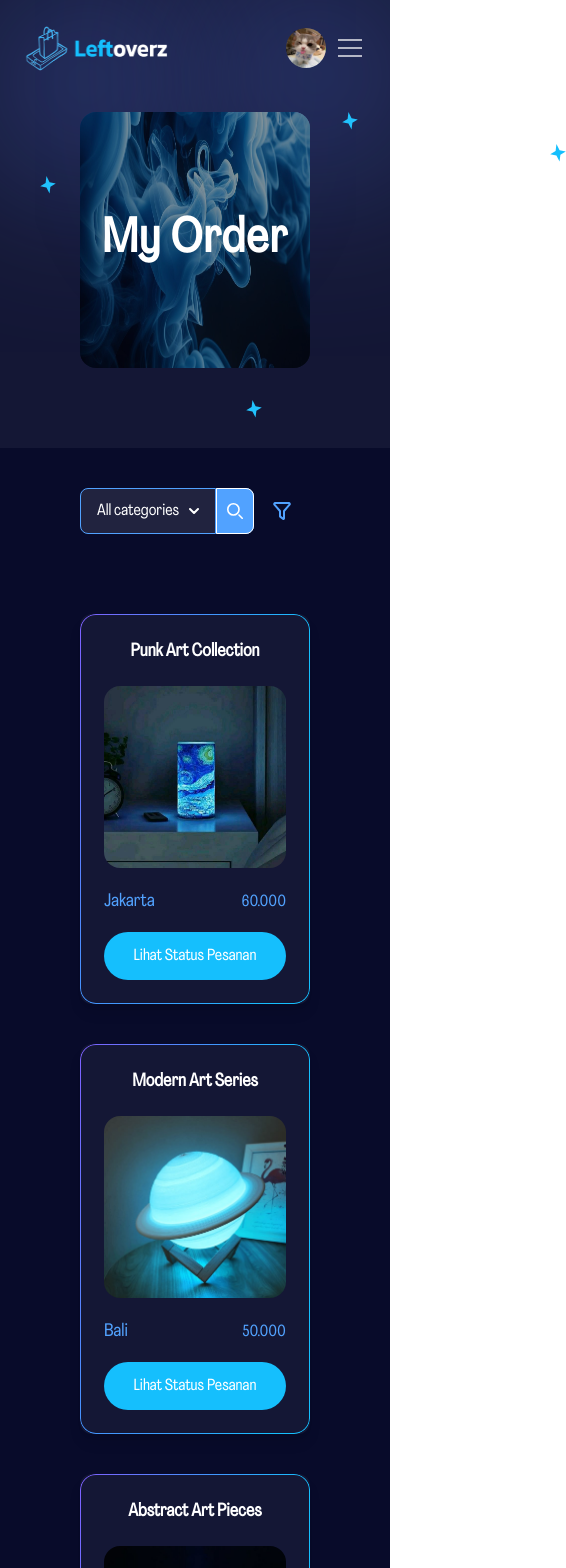
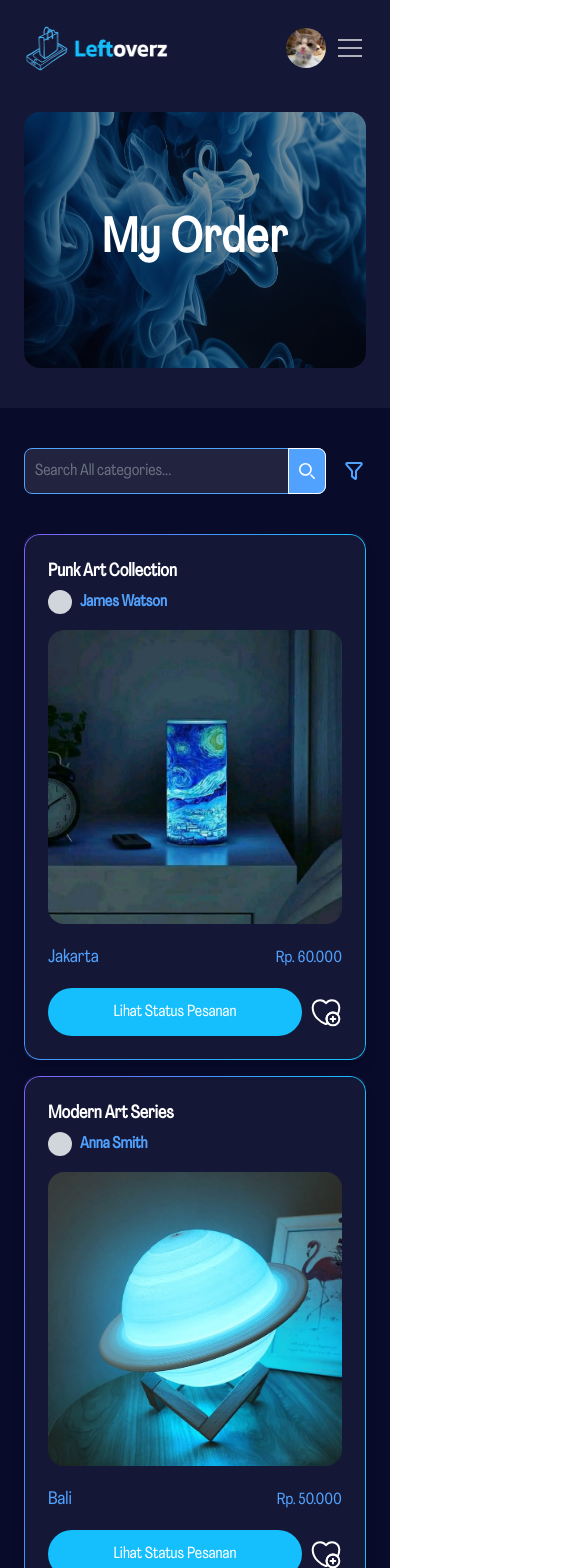
Before and after one commit to Al1en131/Leftoverz, a Next.js app: page /buyer/my-order in a window 390 px wide. Shown: the top 1568 px of the page, 566 px wide, since content can reach past the window. Built offline with nearby package versions, Linux system fonts and the light colour scheme.

Commit message:
update responsive page

```diff
--- a/src/app/buyer/favorite/page.tsx
+++ b/src/app/buyer/favorite/page.tsx
@@ -58,7 +58,7 @@ const data = [
   },
 ];
 
-export default function ProductFavorite() {
+export default function Favorite() {
   const [open, setOpen] = useState(false);
   const [image, setImage] = useState<string | null>(null);
   const [priceFrom, setPriceFrom] = useState("");
@@ -68,7 +68,7 @@ export default function ProductFavorite() {
   const handleImageUpload = (event: React.ChangeEvent<HTMLInputElement>) => {
     const file = event.target.files?.[0];
     if (file) {
-      setImage(URL.createObjectURL(file)); // Simpan URL gambar untuk ditampilkan
+      setImage(URL.createObjectURL(file));
     }
   };
   const [dropdownOpen, setDropdownOpen] = useState(false);
@@ -95,45 +95,44 @@ export default function ProductFavorite() {
           height={100}
           alt=""
           src="/images/bubble.svg"
-          className="h-[356px] w-[356px] absolute top-0 left-0"
+          className="h-[356px] w-[356px] max-lg:hidden absolute top-0 left-0"
         />
         <Image
           width={100}
           height={100}
           alt=""
           src="/images/bubble-2.svg"
-          className="h-[356px] w-[356px] absolute top-0 right-0"
+          className="h-[356px] w-[356px] max-lg:hidden absolute top-0 right-0"
         />
         <Image
           width={100}
           height={100}
           alt=""
           src="/images/Star-1.svg"
-          className="w-4 absolute top-28 right-8 -z-0"
+          className="w-4 absolute top-28 max-lg:hidden right-8 -z-0"
         />
         <Image
           width={100}
           height={100}
           alt=""
           src="/images/Star-1.svg"
-          className="w-4 absolute top-[400px] right-32 -z-0"
+          className="w-4 absolute top-[400px] max-lg:hidden right-32 -z-0"
         />
         <Image
           width={100}
           height={100}
           alt=""
           src="/images/Star-1.svg"
-          className="w-4 absolute top-44 left-10 -z-0"
+          className="w-4 absolute top-44 max-lg:hidden left-10 -z-0"
         />
         <Image
           width={100}
           height={100}
           alt=""
           src="/images/Star-1.svg"
-          className="w-4 absolute top-36 left-[550px] -z-0"
+          className="w-4 absolute top-36 left-[550px] max-lg:hidden -z-0"
         />
-        {/* Hero Section */}
-        <div className="bg-white/5 pt-28 pb-20 w-full px-20 flex flex-col items-center gap-6 relative">
+        <div className="bg-white/5 pt-28 md:pb-20 max-lg:pb-10 w-full md:px-20 max-lg:px-6 flex flex-col items-center gap-6 relative">
           <div className="relative w-full">
             <Image
               width={600}
@@ -143,24 +142,20 @@ export default function ProductFavorite() {
               className="rounded-2xl w-full h-64"
             />
             <div className="absolute top-0 left-0 w-full h-full bg-black opacity-40 rounded-2xl z-40"></div>
-            <h1 className="text-5xl md:text-8xl tracking-wide text-white font-bold text-center absolute inset-0 flex justify-center items-center z-50">
+            <h1 className="max-lg:text-5xl md:text-8xl tracking-wide text-white font-bold text-center absolute inset-0 flex justify-center items-center z-50">
               Favorite
             </h1>
           </div>
         </div>
-
-        {/* Search & Filter */}
-        <div className="py-10 px-20 flex justify-between items-center">
-          {/* Search Form */}
+        <div className="py-10 md:px-20 max-lg:px-6 flex justify-between items-center">
           <form className="w-full mx-auto relative">
             <div className="flex">
-              {/* Dropdown Button */}
               <button
                 onClick={(e) => {
                   e.preventDefault();
                   setDropdownOpen(!dropdownOpen);
                 }}
-                className="shrink-0 z-10 inline-flex items-center py-2.5 px-4 text-base font-medium text-white bg-white/10 border border-blue-400 rounded-s-lg hover:bg-white/5"
+                className="shrink-0 z-10 md:inline-flex hidden items-center py-2.5 px-4 text-base font-medium text-white bg-white/10 border border-blue-400 rounded-s-lg hover:bg-white/5"
                 type="button"
               >
                 {selectedCategory}
@@ -179,7 +174,6 @@ export default function ProductFavorite() {
                 </svg>
               </button>
 
-              {/* Dropdown Menu */}
               {dropdownOpen && (
                 <div
                   ref={dropdownRef}
@@ -210,7 +204,7 @@ export default function ProductFavorite() {
               <div className="relative w-full">
                 <input
                   type="search"
-                  className="block p-2.5 w-full z-20 text-base text-white bg-white/10 rounded-e-lg border border-blue-400"
+                  className="block p-2.5 w-full z-20 text-base text-white bg-white/10 md:rounded-e-lg max-lg:rounded-lg border border-blue-400"
                   placeholder={`Search ${selectedCategory}...`}
                   required
                 />
@@ -232,10 +226,9 @@ export default function ProductFavorite() {
             </div>
           </form>
           <div className="relative">
-            {/* Filter Button */}
             <button
               onClick={() => setOpen(!open)}
-              className="text-blue-400 bg-primary-700 hover:bg-primary-800 font-medium rounded-lg text-sm px-4 py-2.5 inline-flex items-center"
+              className="text-blue-400 bg-primary-700 hover:bg-primary-800 font-medium rounded-lg text-sm ps-4 py-2.5 inline-flex items-center"
             >
               <svg
                 className="w-6 h-6"
@@ -254,12 +247,9 @@ export default function ProductFavorite() {
                 />
               </svg>
             </button>
-            {/* Dropdown */}
             {open && (
               <div className="absolute z-10 w-72 p-4 right-0 top-10 bg-black/50 border border-white rounded-lg shadow-lg mt-2">
                 <h6 className="mb-3 text-sm font-medium text-white">Filter</h6>
-
-                {/* Upload Image */}
                 <div className="mb-3">
                   <label className="text-sm font-medium text-white">
                     Upload Image
@@ -279,8 +269,6 @@ export default function ProductFavorite() {
                     className="mt-2 rounded-lg"
                   />
                 )}
-
-                {/* Price Range */}
                 <div className="mb-3">
                   <label className="text-sm font-medium text-white">
                     Price
@@ -302,8 +290,6 @@ export default function ProductFavorite() {
                     />
                   </div>
                 </div>
-
-                {/* Sort By */}
                 <div className="relative">
                   <Listbox value={selected} onChange={setSelected}>
                     <Listbox.Button className="w-full p-2 border rounded-lg text-white bg-white/30">
@@ -326,14 +312,13 @@ export default function ProductFavorite() {
             )}
           </div>
         </div>
-        <div className="py-10 px-20 w-full">
-          <div className="grid grid-cols-1 sm:grid-cols-2 lg:grid-cols-3 gap-10 z-50">
+        <div className="md:py-10 max-lg:pt-0 max-lg:pb-10 md:px-20 max-lg:px-6 w-full">
+          <div className="grid grid-cols-1 sm:grid-cols-2 lg:grid-cols-3 md:gap-10 max-lg:gap-4 z-50">
             {data.map((item, index) => (
               <div
                 key={index}
                 className="w-full p-6 rounded-xl border_section shadow-lg bg-white/5 relative"
               >
-                {/* Bagian Atas */}
                 <div className="mb-4 flex justify-between items-center">
                   <div className="block">
                     <h3 className="text-white text-lg mb-1 font-bold">
@@ -354,20 +339,16 @@ export default function ProductFavorite() {
                     className="w-full rounded-2xl"
                   />
                 </div>
-
-                {/* Bagian Bawah */}
                 <div className="my-4 flex justify-between items-center">
                   <p className="text-blue-400 text-lg">{item.location}</p>
-                  <p className="text-blue-400 text-base">{item.price}</p>
+                  <p className="text-blue-400 text-base">Rp. {item.price}</p>
                 </div>
-
-                {/* Tombol Beli */}
                 <div className="w-full flex justify-between items-center gap-2 text-white">
                   <Link
-                    href=""
+                    href="/product/detail"
                     className="bg-[#15BFFD] px-6 py-3 text-center w-full text-white rounded-full hover:bg-transparent z-50 hover:text-[#15BFFD] hover:border-2 hover:border-[#15BFFD]"
                   >
-                    Beli
+                    Lihat Detail
                   </Link>
                   <Image
                     src="/images/heart-remove.svg"
--- a/src/app/buyer/my-order/page.tsx
+++ b/src/app/buyer/my-order/page.tsx
@@ -15,36 +15,42 @@ const options = [
 
 const data = [
   {
+    name: "James Watson",
     title: "Punk Art Collection",
     location: "Jakarta",
     image: "/images/hero-2.jpg",
     price: "60.000",
   },
   {
+    name: "Anna Smith",
     title: "Modern Art Series",
     location: "Bali",
     image: "/images/hero-3.jpg",
     price: "50.000",
   },
   {
+    name: "John Doe",
     title: "Abstract Art Pieces",
     location: "Surabaya",
     image: "/images/hero-4.jpg",
     price: "60.000",
   },
   {
+    name: "James Watson",
     title: "Punk Art Collection",
     location: "Jakarta",
     image: "/images/hero-2.jpg",
     price: "60.000",
   },
   {
+    name: "Anna Smith",
     title: "Modern Art Series",
     location: "Bali",
     image: "/images/hero-3.jpg",
     price: "60.000",
   },
   {
+    name: "John Doe",
     title: "Abstract Art Pieces",
     location: "Surabaya",
     image: "/images/hero-4.jpg",
@@ -62,7 +68,7 @@ export default function MyOrder() {
   const handleImageUpload = (event: React.ChangeEvent<HTMLInputElement>) => {
     const file = event.target.files?.[0];
     if (file) {
-      setImage(URL.createObjectURL(file)); // Simpan URL gambar untuk ditampilkan
+      setImage(URL.createObjectURL(file));
     }
   };
   const [dropdownOpen, setDropdownOpen] = useState(false);
@@ -89,45 +95,44 @@ export default function MyOrder() {
           height={100}
           alt=""
           src="/images/bubble.svg"
-          className="h-[356px] w-[356px] absolute top-0 left-0"
+          className="h-[356px] w-[356px] max-lg:hidden absolute top-0 left-0"
         />
         <Image
           width={100}
           height={100}
           alt=""
           src="/images/bubble-2.svg"
-          className="h-[356px] w-[356px] absolute top-0 right-0"
+          className="h-[356px] w-[356px] max-lg:hidden absolute top-0 right-0"
         />
         <Image
           width={100}
           height={100}
           alt=""
           src="/images/Star-1.svg"
-          className="w-4 absolute top-28 right-8 -z-0"
+          className="w-4 absolute top-28 max-lg:hidden right-8 -z-0"
         />
         <Image
           width={100}
           height={100}
           alt=""
           src="/images/Star-1.svg"
-          className="w-4 absolute top-[400px] right-32 -z-0"
+          className="w-4 absolute top-[400px] max-lg:hidden right-32 -z-0"
         />
         <Image
           width={100}
           height={100}
           alt=""
           src="/images/Star-1.svg"
-          className="w-4 absolute top-44 left-10 -z-0"
+          className="w-4 absolute top-44 max-lg:hidden left-10 -z-0"
         />
         <Image
           width={100}
           height={100}
           alt=""
           src="/images/Star-1.svg"
-          className="w-4 absolute top-36 left-[550px] -z-0"
+          className="w-4 absolute top-36 left-[550px] max-lg:hidden -z-0"
         />
-        {/* Hero Section */}
-        <div className="bg-white/5 pt-28 pb-20 w-full px-20 flex flex-col items-center gap-6 relative">
+        <div className="bg-white/5 pt-28 md:pb-20 max-lg:pb-10 w-full md:px-20 max-lg:px-6 flex flex-col items-center gap-6 relative">
           <div className="relative w-full">
             <Image
               width={600}
@@ -137,24 +142,20 @@ export default function MyOrder() {
               className="rounded-2xl w-full h-64"
             />
             <div className="absolute top-0 left-0 w-full h-full bg-black opacity-40 rounded-2xl z-40"></div>
-            <h1 className="text-5xl md:text-8xl tracking-wide text-white font-bold text-center absolute inset-0 flex justify-center items-center z-50">
+            <h1 className="max-lg:text-5xl md:text-8xl tracking-wide text-white font-bold text-center absolute inset-0 flex justify-center items-center z-50">
               My Order
             </h1>
           </div>
         </div>
-
-        {/* Search & Filter */}
-        <div className="py-10 px-20 flex justify-between items-center">
-          {/* Search Form */}
+        <div className="py-10 md:px-20 max-lg:px-6 flex justify-between items-center">
           <form className="w-full mx-auto relative">
             <div className="flex">
-              {/* Dropdown Button */}
               <button
                 onClick={(e) => {
                   e.preventDefault();
                   setDropdownOpen(!dropdownOpen);
                 }}
-                className="shrink-0 z-10 inline-flex items-center py-2.5 px-4 text-base font-medium text-white bg-white/10 border border-blue-400 rounded-s-lg hover:bg-white/5"
+                className="shrink-0 z-10 md:inline-flex hidden items-center py-2.5 px-4 text-base font-medium text-white bg-white/10 border border-blue-400 rounded-s-lg hover:bg-white/5"
                 type="button"
               >
                 {selectedCategory}
@@ -173,7 +174,6 @@ export default function MyOrder() {
                 </svg>
               </button>
 
-              {/* Dropdown Menu */}
               {dropdownOpen && (
                 <div
                   ref={dropdownRef}
@@ -200,11 +200,10 @@ export default function MyOrder() {
                 </div>
               )}
 
-              {/* Input Search */}
               <div className="relative w-full">
                 <input
                   type="search"
-                  className="block p-2.5 w-full z-20 text-base text-white bg-white/10 rounded-e-lg border border-blue-400"
+                  className="block p-2.5 w-full z-20 text-base text-white bg-white/10 md:rounded-e-lg max-lg:rounded-lg border border-blue-400"
                   placeholder={`Search ${selectedCategory}...`}
                   required
                 />
@@ -226,10 +225,9 @@ export default function MyOrder() {
             </div>
           </form>
           <div className="relative">
-            {/* Filter Button */}
             <button
               onClick={() => setOpen(!open)}
-              className="text-blue-400 bg-primary-700 hover:bg-primary-800 font-medium rounded-lg text-sm px-4 py-2.5 inline-flex items-center"
+              className="text-blue-400 bg-primary-700 hover:bg-primary-800 font-medium rounded-lg text-sm ps-4 py-2.5 inline-flex items-center"
             >
               <svg
                 className="w-6 h-6"
@@ -248,12 +246,9 @@ export default function MyOrder() {
                 />
               </svg>
             </button>
-            {/* Dropdown */}
             {open && (
               <div className="absolute z-10 w-72 p-4 right-0 top-10 bg-black/50 border border-white rounded-lg shadow-lg mt-2">
                 <h6 className="mb-3 text-sm font-medium text-white">Filter</h6>
-
-                {/* Upload Image */}
                 <div className="mb-3">
                   <label className="text-sm font-medium text-white">
                     Upload Image
@@ -273,8 +268,6 @@ export default function MyOrder() {
                     className="mt-2 rounded-lg"
                   />
                 )}
-
-                {/* Price Range */}
                 <div className="mb-3">
                   <label className="text-sm font-medium text-white">
                     Price
@@ -296,8 +289,6 @@ export default function MyOrder() {
                     />
                   </div>
                 </div>
-
-                {/* Sort By */}
                 <div className="relative">
                   <Listbox value={selected} onChange={setSelected}>
                     <Listbox.Button className="w-full p-2 border rounded-lg text-white bg-white/30">
@@ -320,19 +311,22 @@ export default function MyOrder() {
             )}
           </div>
         </div>
-        <div className="py-10 px-20 w-full">
-          <div className="grid grid-cols-1 sm:grid-cols-2 lg:grid-cols-3 gap-10 z-50">
+        <div className="md:py-10 max-lg:pt-0 max-lg:pb-10 md:px-20 max-lg:px-6 w-full">
+          <div className="grid grid-cols-1 sm:grid-cols-2 lg:grid-cols-3 md:gap-10 max-lg:gap-4 z-50">
             {data.map((item, index) => (
               <div
                 key={index}
                 className="w-full p-6 rounded-xl border_section shadow-lg bg-white/5 relative"
               >
-                {/* Bagian Atas */}
                 <div className="mb-4 flex justify-between items-center">
-                  <div className="flex justify-center w-full">
-                    <h3 className="text-white text-center text-lg mb-1 font-bold">
+                  <div className="block">
+                    <h3 className="text-white text-lg mb-1 font-bold">
                       {item.title}
                     </h3>
+                    <div className="flex items-center gap-2">
+                      <span className="w-6 h-6 bg-gray-300 rounded-full"></span>
+                      <p className="text-blue-400 font-semibold">{item.name}</p>
+                    </div>
                   </div>
                 </div>
                 <div className="mb-5">
@@ -344,21 +338,24 @@ export default function MyOrder() {
                     className="w-full rounded-2xl"
                   />
                 </div>
-
-                {/* Bagian Bawah */}
                 <div className="my-4 flex justify-between items-center">
                   <p className="text-blue-400 text-lg">{item.location}</p>
-                  <p className="text-blue-400 text-base">{item.price}</p>
+                  <p className="text-blue-400 text-base">Rp. {item.price}</p>
                 </div>
-
-                {/* Tombol Beli */}
-                <div className="w-full text-white justify-center flex">
+                <div className="w-full flex justify-between items-center gap-2 text-white">
                   <Link
-                    href="/buyer/status-order"
+                    href="/product/detail"
                     className="bg-[#15BFFD] px-6 py-3 text-center w-full text-white rounded-full hover:bg-transparent z-50 hover:text-[#15BFFD] hover:border-2 hover:border-[#15BFFD]"
                   >
                     Lihat Status Pesanan
                   </Link>
+                  <Image
+                    src="/images/heart-add.svg"
+                    width={100}
+                    height={100}
+                    alt=""
+                    className="w-8 h-8 text-white"
+                  />
                 </div>
               </div>
             ))}
```
